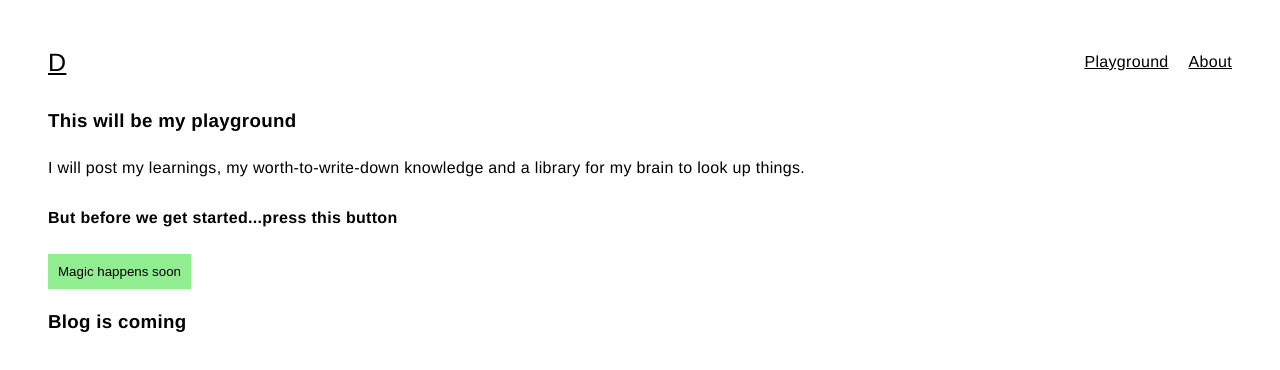
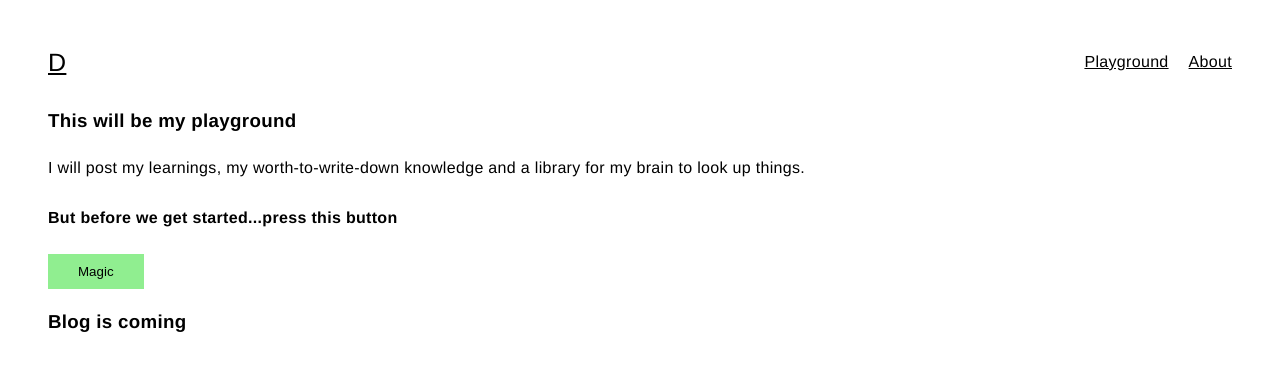
Before and after one commit to damarisGoebel/myWebsite, a Next.js app: page /playground in a window 1280 px wide. Shown: the top 370 px of the page. Built offline with nearby package versions, Linux system fonts and the light colour scheme; a web font is replaced by a local one.

Commit message:
added box shadow on card

```diff
--- a/components/Cards/Cards.module.css
+++ b/components/Cards/Cards.module.css
@@ -4,6 +4,8 @@
     min-height: 400px;
     margin-right: 20px;
     padding: 20px;
+    box-shadow: 5px 5px lightgrey;
+
 }
 .description {
     color: rgba(117, 117, 117, 1);
--- a/pages/playground.tsx
+++ b/pages/playground.tsx
@@ -20,7 +20,7 @@ const PlaygroundPage = () => {
     <h4>But before we get started...press this button </h4>
 
     <button className={styles.button} onClick={buttonClick}>
-      Magic happens soon
+      Magic
       </button>
 
       {showConfetti && <Confetti
--- a/styles/Playground.module.css
+++ b/styles/Playground.module.css
@@ -1,5 +1,5 @@
 .button {
-    padding: 10px;
+    padding: 10px 30px;
     border: none;
     background-color: lightgreen;
     outline:none;
```
